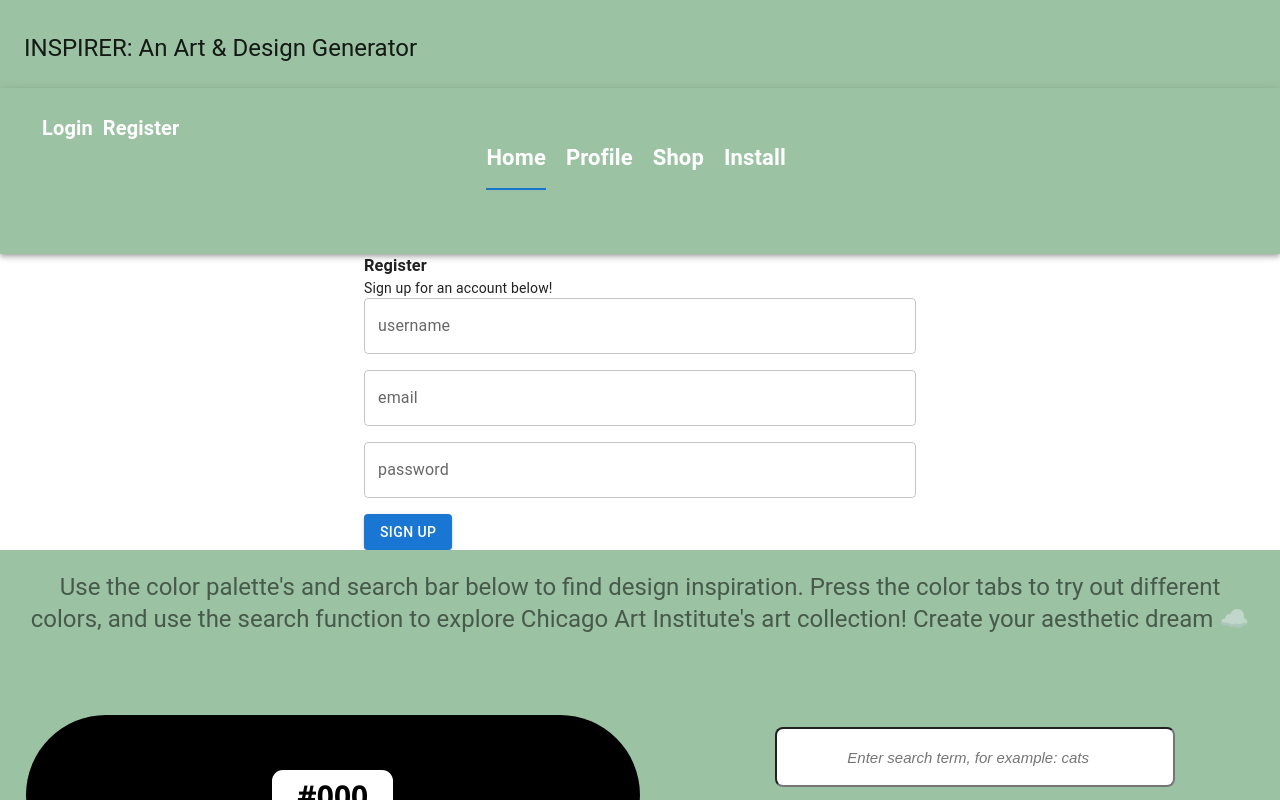
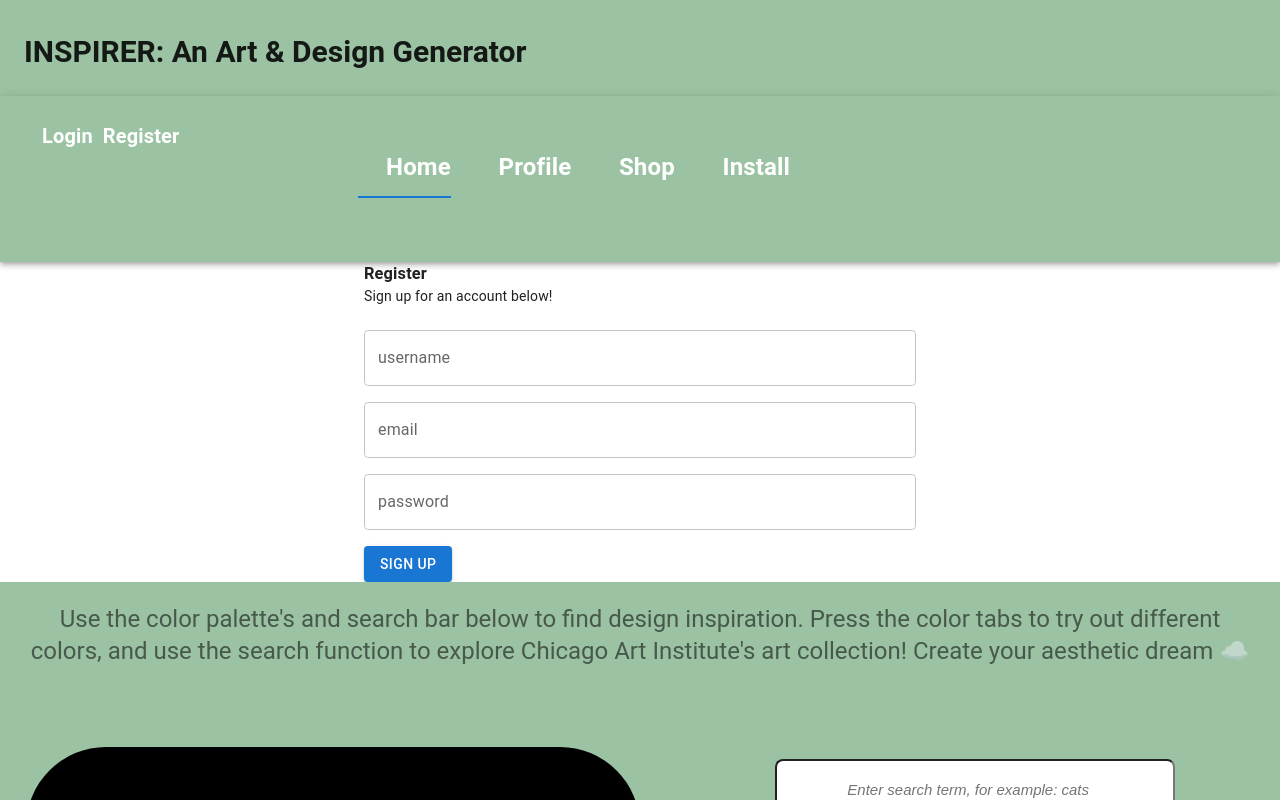
Before and after one commit to LisaTLe/Inspirer-app, a React (Create React App) app in the folder client/: page /register in a window 1280 px wide. Shown: the top 800 px of the page. Built offline with nearby package versions, Linux system fonts and the light colour scheme.

Commit message:
styling updated

```diff
--- a/client/src/components/main.css
+++ b/client/src/components/main.css
@@ -4,7 +4,12 @@
 }
 
 .navTabs {
-  margin-left: 38%;
+  margin-left: 28%;
+  padding-bottom: -10%;
+}
+
+.link {
+  padding-left: 3%;
 }
 
 .top {
--- a/client/src/components/navbar.js
+++ b/client/src/components/navbar.js
@@ -39,9 +39,9 @@ export default function Navbar() {
         pt={4}
         pl={3}
         pb={3}
-        style={{ backgroundColor: "#9BC2A2" }}
+        style={{ backgroundColor: "#9BC2A2"}}
       >
-        <Typography variant="h5" align="left">
+        <Typography variant="h5" align="left" style={{fontWeight: "bold", fontSize: 30}}>
           INSPIRER: An Art & Design Generator
         </Typography>
       </Box>
@@ -70,17 +70,17 @@ export default function Navbar() {
           )}
         </Box>
 
-        <Tabs className="navTabs" value={0} align="center" sx={{fontWeight: "bold"}} style={{fontSize: 30}}>
-          <Link to="/" className="link">
+        <Tabs className="navTabs" value={0} align="center" sx={{fontWeight: "bold"}}>
+          <Link to="/" className="link" style={{fontSize: 24}}>
             Home
           </Link>
-          <Link to="/profile" className="link">
+          <Link to="/profile" className="link" style={{fontSize: 24}}>
             Profile
           </Link>
-          <Link to="/shop" className="link">
+          <Link to="/shop" className="link" style={{fontSize: 24}}>
             Shop
           </Link>
-          <Link to="/install" className="link">
+          <Link to="/install" className="link" style={{fontSize: 24}}>
             Install
           </Link>
         </Tabs>
--- a/client/src/components/signup.js
+++ b/client/src/components/signup.js
@@ -47,10 +47,10 @@ function Register(props) {
   });
 
   return (
-    <Container spacing={2} maxWidth="sm">
+    <Container spacing={2} maxWidth="sm" pt={3}>
       <h3>Register</h3>
       <p>Sign up for an account below!</p>
-      <Stack spacing={2} paddingBottom={2}>
+      <Stack spacing={2} paddingBottom={2} pt={3}>
         <TextField label="username" name="username" onChange={onChange} />
         <TextField label="email" name="email" onChange={onChange} />
         <TextField label="password" name="password" onChange={onChange} />
```
